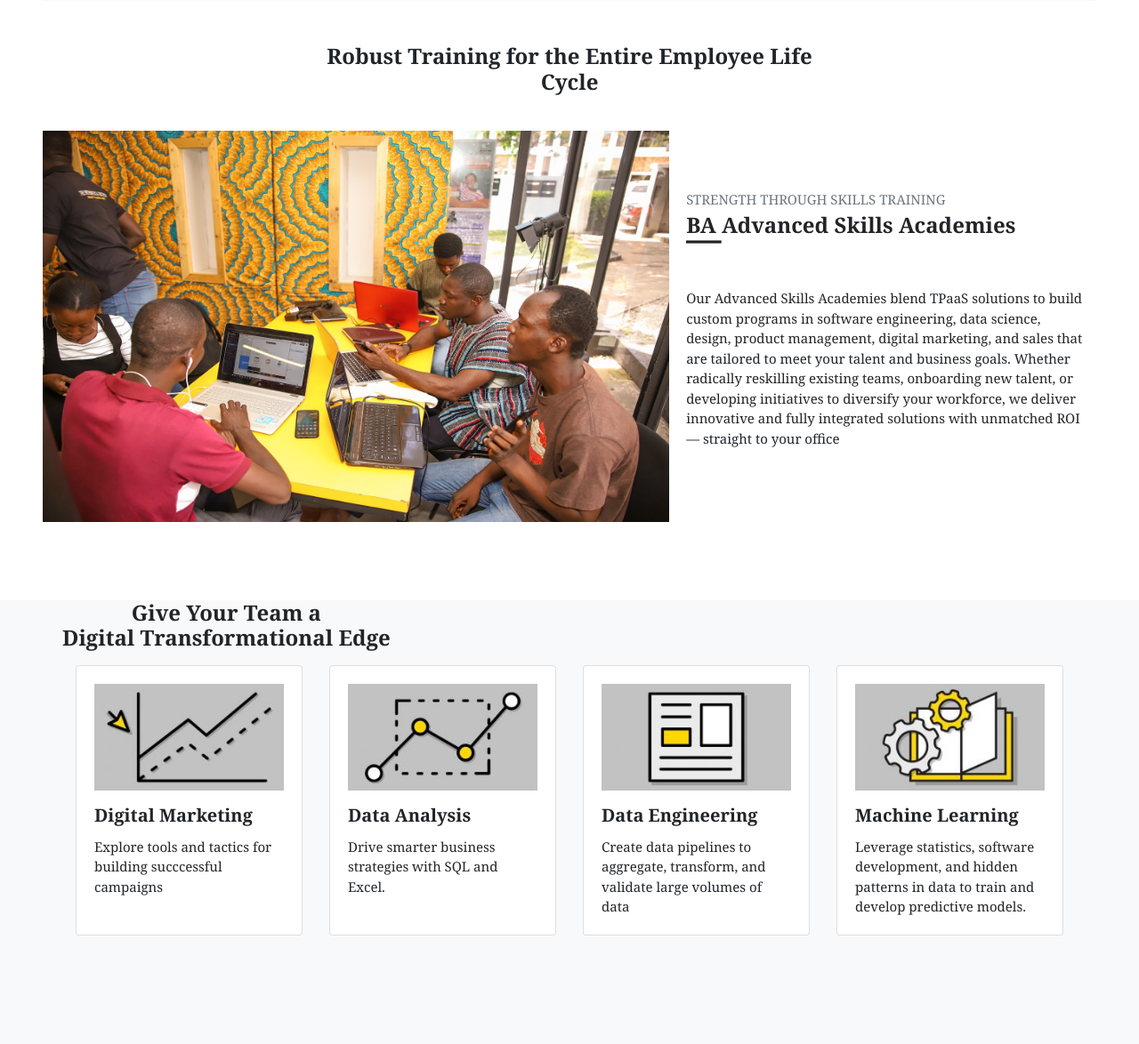
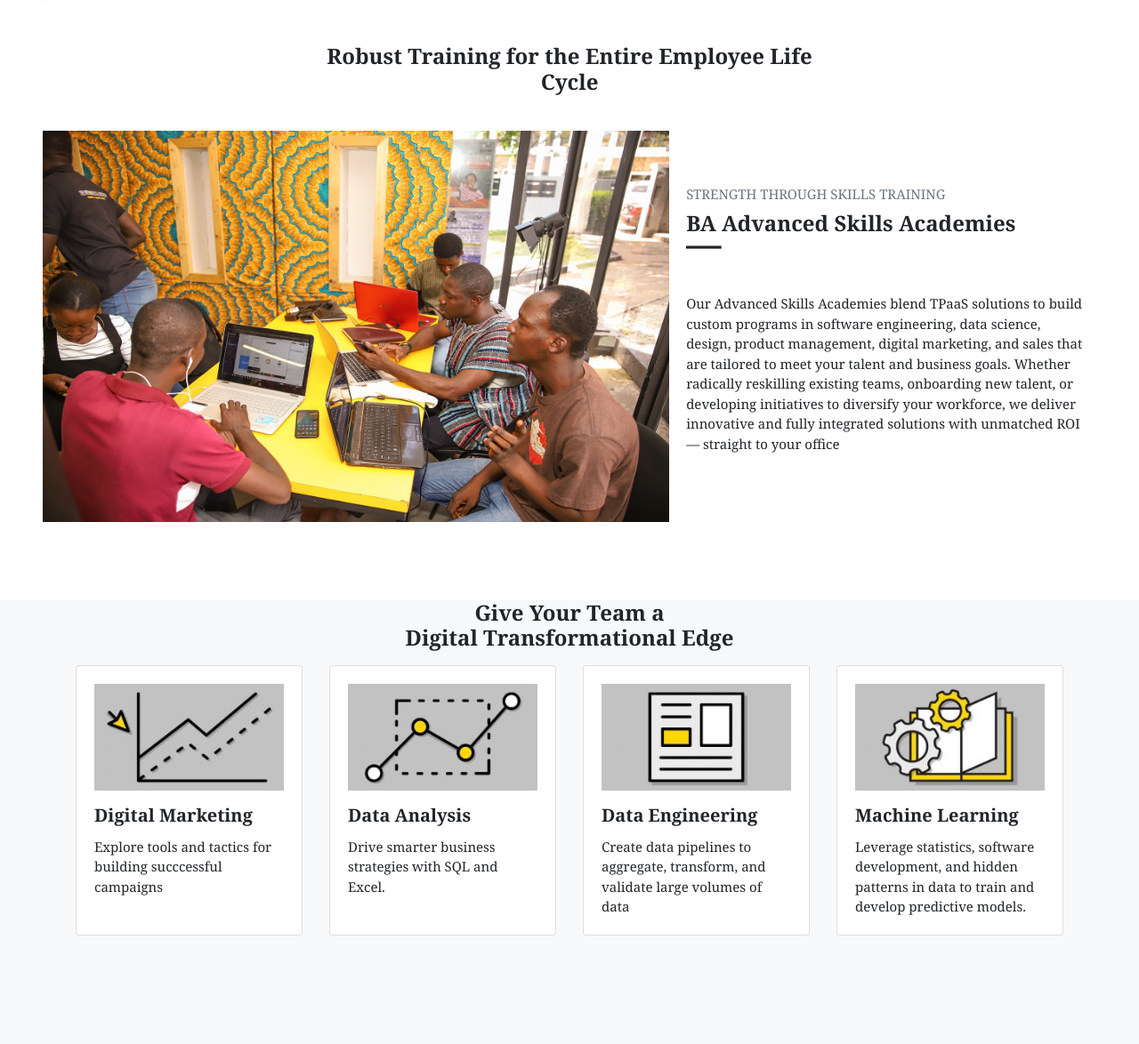
Before and after one commit to BlossomAcademy/blossomac, a Django app: page /fasttrack/ in a window 1280 px wide. Shown: the part 1520-2694 px from the top of the page at 89% size. Run offline with Django 3.2, Linux system fonts and the light colour scheme; some libraries are stand-ins or nearby versions.

Commit message:
added more padding for transformational change section

```diff
--- a/datascience/templates/join.html
+++ b/datascience/templates/join.html
@@ -115,8 +115,8 @@
               </div>
               <div class="col-sm-5 col-12 d-flex align-items-center">
                   <div class="container">
-                      <p class="text-muted mb-1"> STRENGTH THROUGH SKILLS TRAINING </p>
-                      <h3 class="font-weight-bold mb-0"> BA Advanced Skills Academies  </h3>
+                      <p class="text-muted mb-2"> STRENGTH THROUGH SKILLS TRAINING </p>
+                      <h3 class="font-weight-bold mb-2"> BA Advanced Skills Academies  </h3>
                       <img src='{% static "images/small_dash.png" %}' class="img-fluid rounded-0 border-0 mb-5" alt="Responsive image" style="max-height:3vh; width:5vh;">
                       <p class="" style="">  Our Advanced Skills Academies blend TPaaS solutions to build custom programs in software engineering, data science, design, product management, digital marketing, and sales that are tailored to meet your talent and business goals.
                           Whether radically reskilling existing teams, onboarding new talent, or developing initiatives to diversify your workforce, we deliver innovative and fully integrated solutions with unmatched ROI — straight to your office</p>
@@ -129,11 +129,9 @@
     </div>
 
     <div class="bg-light" style="min-height: 500px;">
-      <div class="container">
-          <div class="row mt-3 mb-2">
-            <h3 class="text-center font-weight-bold">  Give Your Team a <br> Digital Transformational Edge </h3>
-          </div>
-          <div class="card-deck">
+      <div class="container mt-3">
+          <h3 class="text-center font-weight-bold">  Give Your Team a <br> Digital Transformational Edge </h3>
+          <div class="card-deck  mt-3">
               <div class="card">
                   <div class="card-body">
                     <img class="img-fluid rounded-0 border-0 mb-3" src='{% static "images/digmark.jpg" %}' alt="Card image cap" style="max-height: 18vh;">
```
